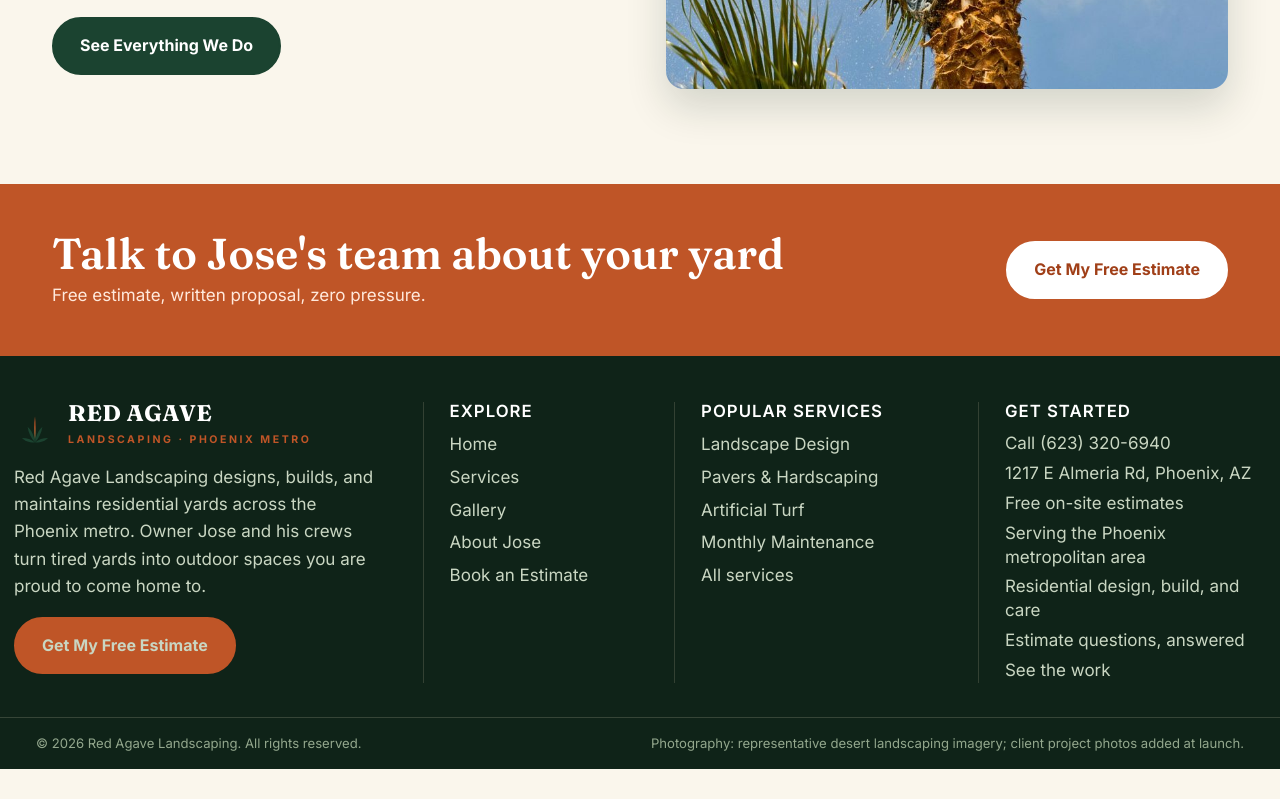
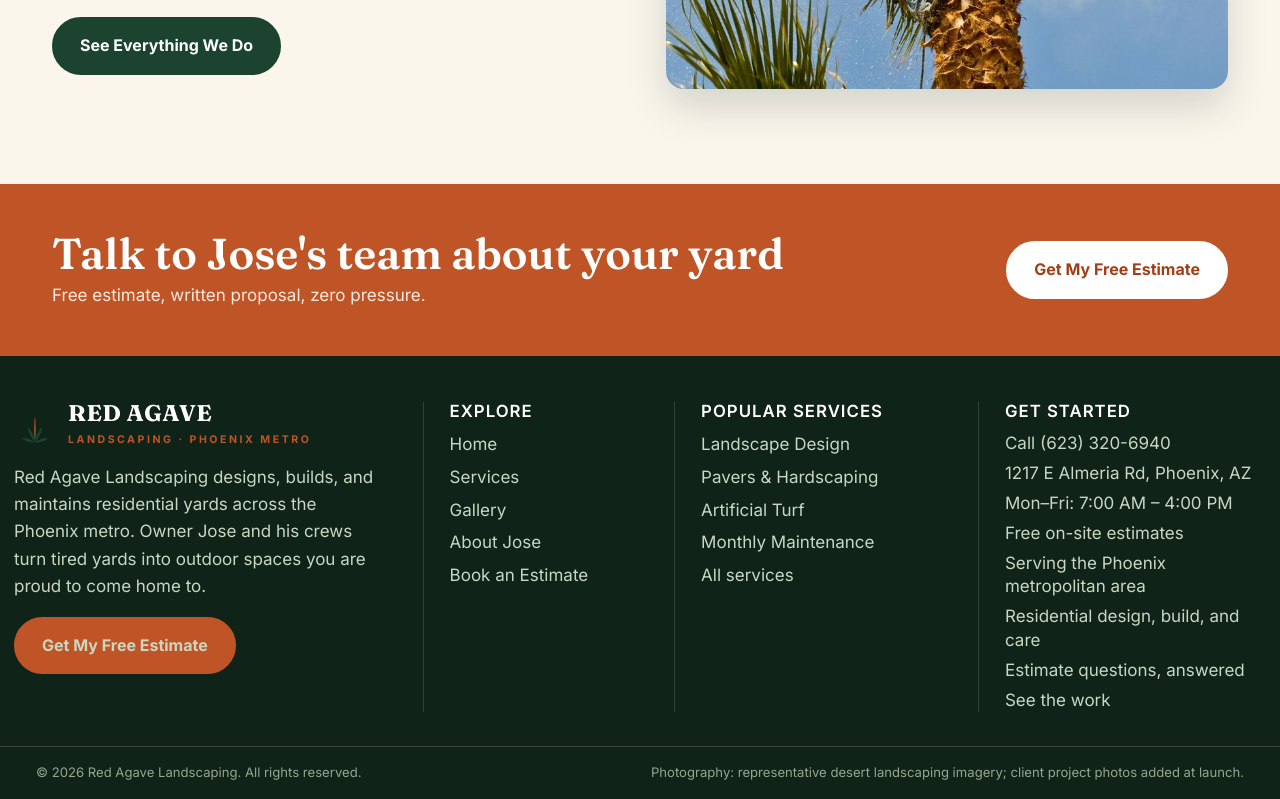
Before and after one commit to Nanadoum81/red-agave-landscaping, a plain HTML site: page about.html in a window 1280 px wide. Shown: the part 2440-3239 px from the top of the page. Before the commit the page ends 3209 px from the top, so only its background shows below. Drawn offline with Linux system fonts and the light colour scheme; a script that the page names is missing.

Commit message:
Add business hours (Mon–Fri 7 AM–4 PM) to footer contact details

```diff
--- a/about.html
+++ b/about.html
@@ -159,6 +159,7 @@
       <ul>
         <li><a href="tel:+16233206940">Call (623) 320-6940</a></li>
         <li>1217 E Almeria Rd, Phoenix, AZ</li>
+        <li>Mon–Fri: 7:00 AM – 4:00 PM</li>
         <li>Free on-site estimates</li>
         <li>Serving the Phoenix metropolitan area</li>
         <li>Residential design, build, and care</li>
```
Also changed, not shown: book.html (+1 -0 lines), gallery.html (+1 -0 lines), index.html (+1 -0 lines), services.html (+1 -0 lines).
